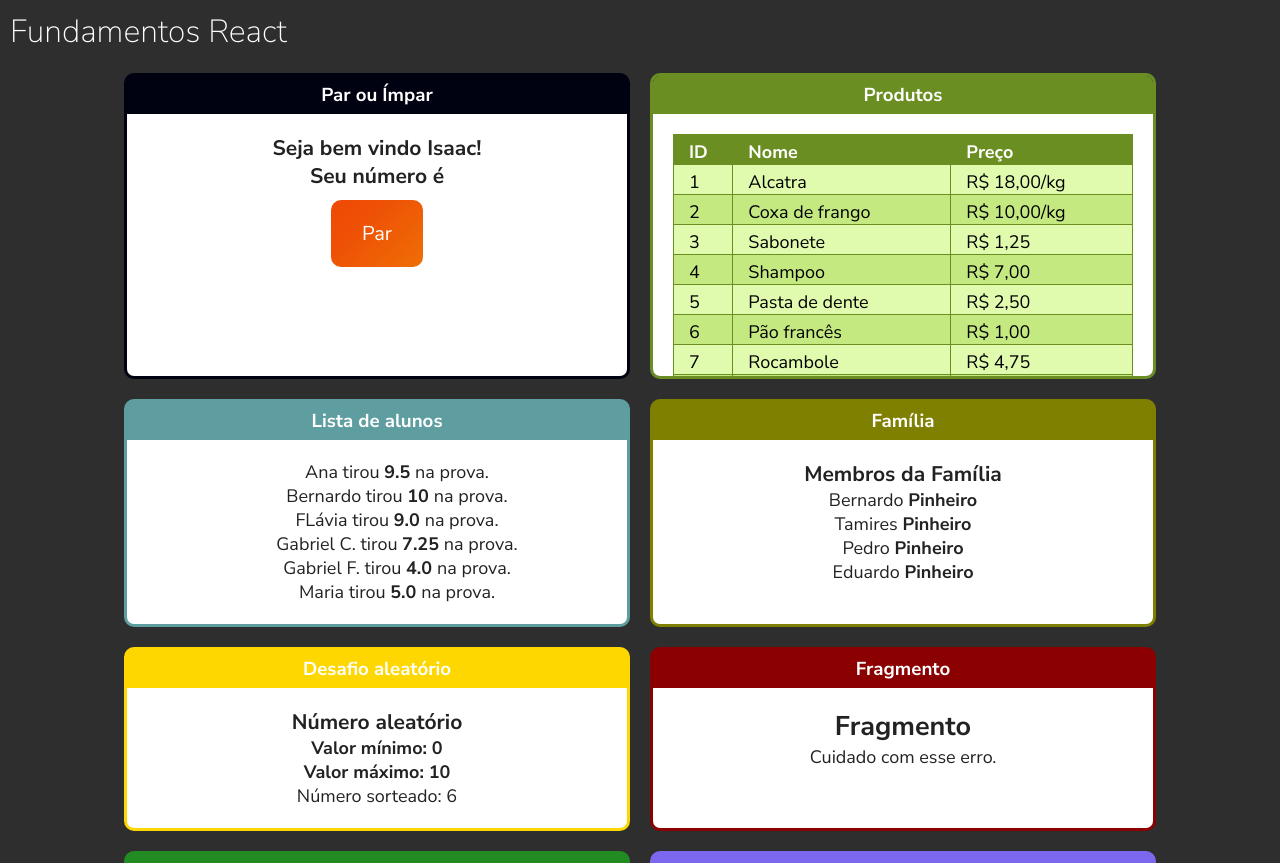
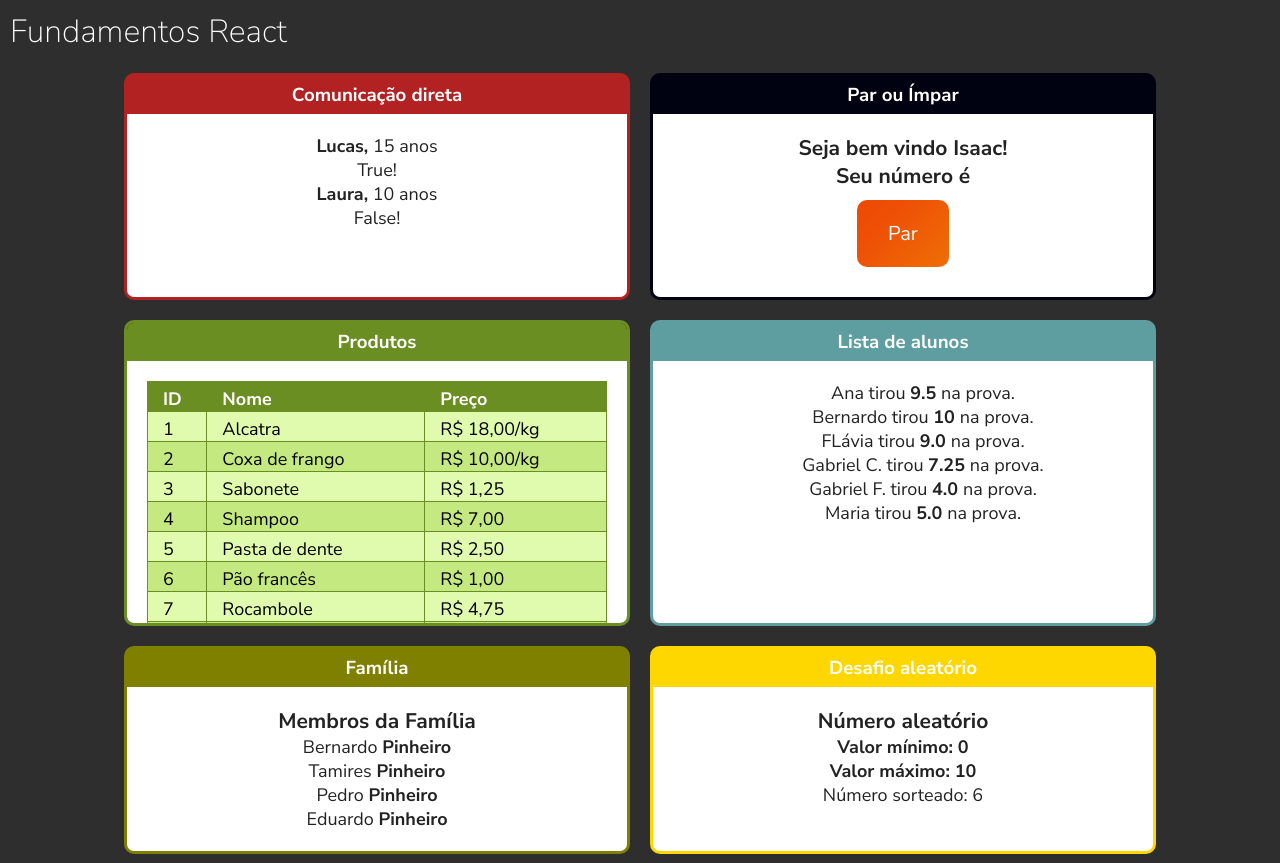
Before and after one commit to IsaacCaldas/Fundamentos-React, a React (Create React App) app: page / in a window 1280 px wide. Shown: the top 863 px of the page. Built offline with nearby package versions, Linux system fonts and the light colour scheme.

Commit message:
Comunication: direct

```diff
--- a/src/App.jsx
+++ b/src/App.jsx
@@ -11,12 +11,18 @@
 import StudentsList from './components/repetition/StudentsList';
 import ProductsTable from './components/repetition/ProductsTable';
 import OddsOrEvens from './components/conditional/OddsOrEvens';
-import UserInfo from './components/conditional/UserInfo'
+import UserInfo from './components/conditional/UserInfo';
+import DirectDad from './components/comunication/DirectDad';
 
 export default () =>
     <div className="app">
       <h1>Fundamentos React</h1>
       <div className="cards-collection">
+        <Card
+          title="Comunicação direta"
+          color="#B22222">
+          <DirectDad/>
+        </Card>
         <Card
           title="Par ou Ímpar"
           color="#000111">
--- /dev/null
+++ b/src/components/comunication/DirectDad.jsx
@@ -0,0 +1,23 @@
+import React from "react";
+import DirectSon from "./DirectSon";
+
+export default props => {
+
+  return (
+
+    <div>
+      <DirectSon
+        name="Lucas"
+        age={15}
+        bool={true}
+      ></DirectSon>
+      <DirectSon
+        name="Laura"
+        age={10}
+        bool={false}
+      ></DirectSon>
+    </div>
+
+  );
+
+}
--- /dev/null
+++ b/src/components/comunication/DirectSon.jsx
@@ -0,0 +1,15 @@
+import React from "react";
+
+export default props => {
+
+  return (
+
+    <div>
+      <span><strong>{props.name},</strong> </span>
+      <span>{props.age} anos</span>
+      <div>{props.bool ? 'True' : 'False'}!</div>
+    </div>
+
+  );
+
+}
```
